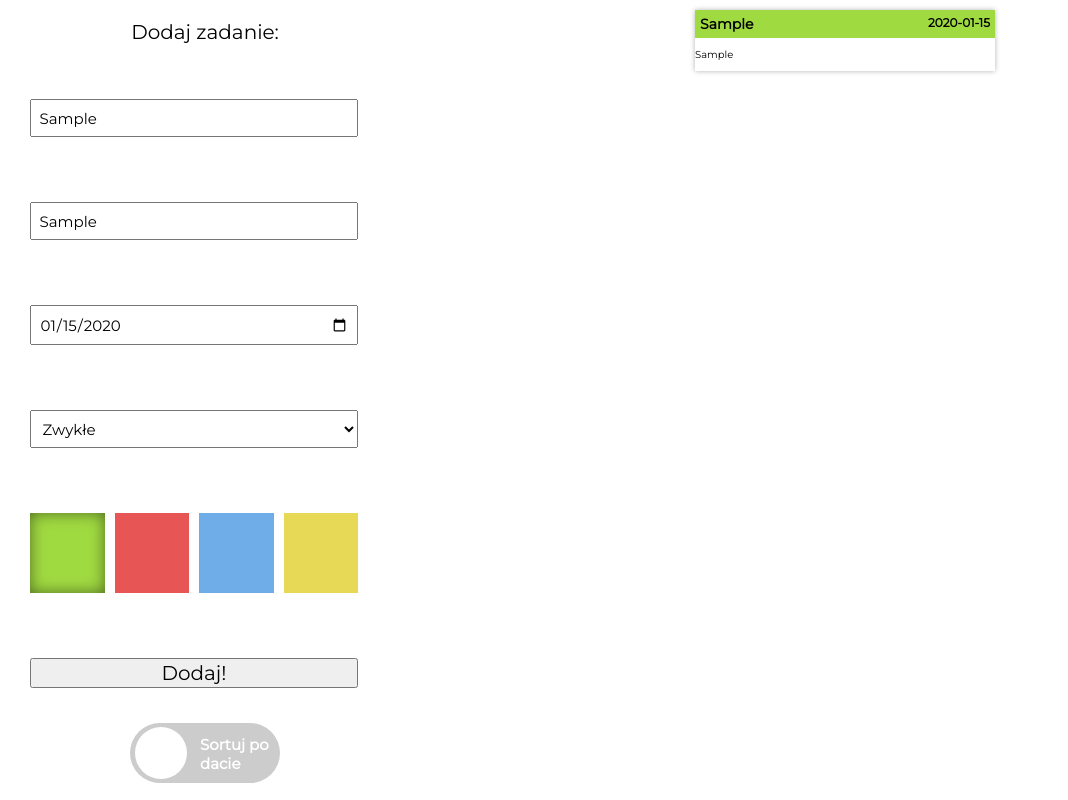
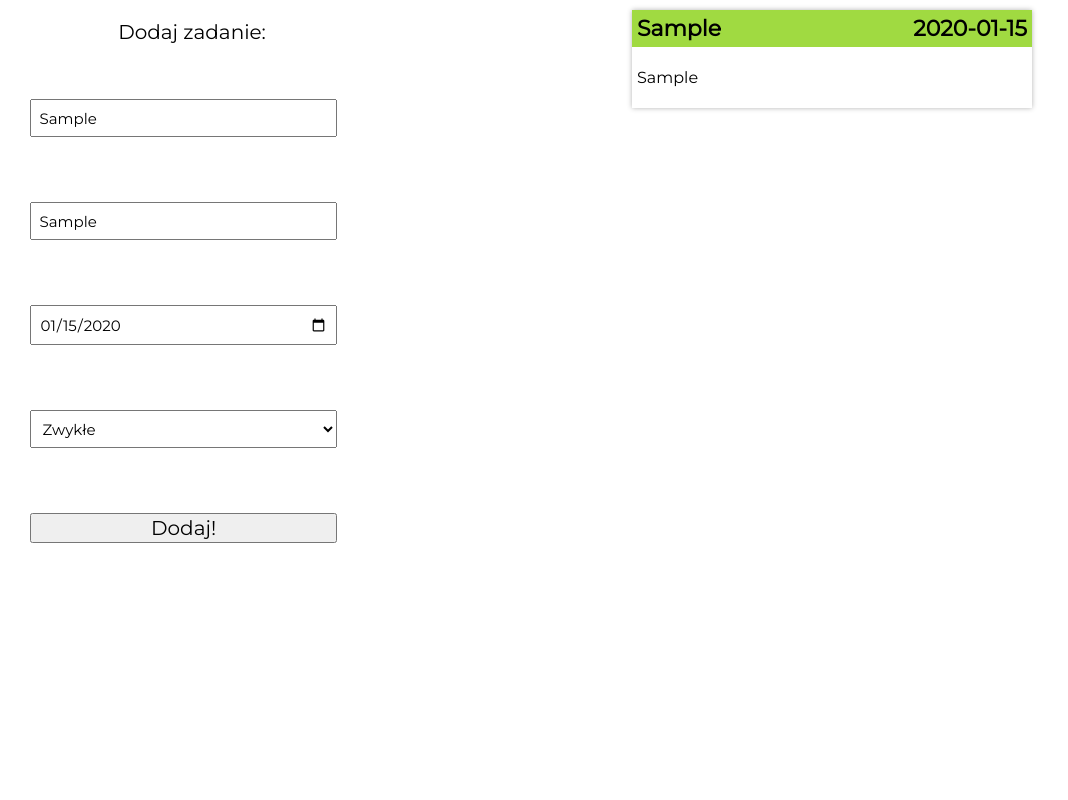
Before and after one commit to KrupaMateusz/NewToDoList, a plain HTML site: page index.html in a window 1280 px wide. Both pictures are taken after typing "Sample", "Sample", "2020-01-15" into the empty fields and a click on the button "Dodaj!". Shown: the whole page, without its empty margins (0-1068 px from the left). Drawn offline with Linux system fonts and the light colour scheme.

Commit message:
lekka zmiana formularza oraz zadań

```diff
--- a/index.css
+++ b/index.css
@@ -53,45 +53,14 @@ form>p, form>.submit{
 .checkBoxShadow{
     box-shadow: inset 0 0 1.5rem rgba(0,0,0,0.5);
 }
-.switch{
-    grid-column-start: 1;
-    grid-column-end: 3;
-    display: flex;
-    justify-content: center;
-}
-.bar{
-    width: 15rem;
-    background-color: #ccc;
-    height: 6rem;
-    border-radius: 30px;
-    padding: 0.4rem;
-    position: relative;
-    transition: .5s;
-}
-.slider{
-    content: '';
-    width: 5.2rem;
-    height: 5.2rem;
-    border-radius: 50%;
-    background-color: white;
-    transition: .5s;
-    position: absolute;
-    left: .5rem;
-}
-.slider-desc{
-    color: white;
-    font-size: 1.5rem;
-    position: absolute;
-    left: 7rem;
-    top: -0.3rem;
-    font-weight: bold;
-}
+
 main{
     display: flex;
     gap: 3rem;
     flex-flow: wrap;
-    place-items: center;
+    flex-direction: row;
     justify-content: center;
+    align-items: baseline;
 }
 .singleTask{
     width: 80%;
@@ -102,6 +71,7 @@ main{
 }
 .taskHeader>h3, .taskHeader>h4{
     margin: 0px;
+    font-size: 2.2rem;
 }
 .taskHeader{
     font-size: 1.2rem;
@@ -109,6 +79,10 @@ main{
     flex-direction: row;
     justify-content: space-between;
     padding: .5rem;
+}
+.singleTask>p{
+    padding: 5px;
+    font-size: 1.6rem;
 }
 @media(min-width: 600px){
     body{
@@ -120,9 +94,9 @@ main{
         flex-direction: column;
     }
     main{
-        align-items: flex-start;
-        display: flex;
-        flex-direction: row;
+        width: 100%;
+        display: grid;
+        grid-template-rows: repeat(10, 10%);
     }
     form> .dataInput,
     form> .colorWrapper,
@@ -134,6 +108,6 @@ main{
         gap: 1rem;
     }
     .singleTask{
-        max-width: 300px;
+        width: clamp(250px,35vw,400px);
     }
 }
--- a/index.html
+++ b/index.html
@@ -13,29 +13,15 @@
 <body>
     <form class="form">
         <p>Dodaj zadanie:</p>
-        <input class="dataInput nazwa" type="text" placeholder="Nazwa:" required>
-        <input class="dataInput kategoria" type="text" placeholder="Kategoria:" required>
-        <input class="dataInput data" type="date" placeholder="Data:" required>
+        <input class="dataInput nazwa" type="text" placeholder="Nazwa:">
+        <input class="dataInput opis" type="text" placeholder="Opis:">
+        <input class="dataInput data" type="date" placeholder="Data:">
         <select class="dataInput priorytet">
             <option value="normal">Zwykłe</option>
             <option value="important">Ważne</option>
             <option value="neededYesterday">Bardzo Pilne</option>
         </select>
-        <div class="colorWrapper">
-            <div class="checkbox green checkBoxShadow"></div>
-            <div class="checkbox red"></div>
-            <div class="checkbox blue"></div>
-            <div class="checkbox yellow"></div>
-        </div>
         <button class="submit">Dodaj!</button>
-        <div class="switch">
-            <div class="bar">
-                <div class="slider">
-
-                </div>
-                <p class="slider-desc">Sortuj po <br> dacie</p>
-            </div>
-        </div>
     </form>
 
     <main class="mainContent">
--- a/index.js
+++ b/index.js
@@ -1,9 +1,5 @@
 const taskSubmit = document.querySelector(".submit");
-const checkboxes = document.querySelectorAll(".checkbox");
 const main = document.querySelector(".mainContent");
-const switchBar = document.querySelector(".bar");
-const slider = document.querySelector(".slider");
-const sliderDesc = document.querySelector(".slider-desc");
 let taskColor="#A0DA41";
 let tasksTab = [];
 let templatesTab = [];
@@ -12,126 +8,16 @@ let sortedTasks=[];
 let taskIndex=0;
 let checked = 0;
 
-//funkcja na zmiane sortowania
-
-switchBar.addEventListener("click", (ev) =>{
-    ev.preventDefault();
-    if(checked === 0){
-        slider.style.left = "9.4rem";
-        checked = 1;
-        sliderDesc.style.left = ".7rem";
-        sliderDesc.innerHTML = "Sortuj po <br> priorytecie"
-    }else{
-        slider.style.left = "0.5rem";
-        checked = 0;
-        sliderDesc.style.left = "7rem";
-        sliderDesc.innerHTML = "Sortuj po <br> dacie"
-    }
-} )
-
-//Sortowanie tablicy
-//przelecieć tyle razy ile jest elementów jeśli jest wyższy priorytet splice i unshift
-const pusher = (arr, ptab) =>{
-    for(let a=0; a<arr.length; a++){
-        ptab.push(arr[a]);
-    }
-}
-const mySort = (tab)=>{
-    let prior0 = [];
-    let prior1 = [];
-    let prior2 = [];
-    let endTab=[];
-    for(let i=0; i<tab.length; i++){
-        if(tab[i].priorytet===0){
-            prior0.push(tab[i]);
-        }else if(tab[i].priorytet===1){
-            prior1.push(tab[i]);
-        }else{
-            prior2.push(tab[i]);
-        }
-    }
-    pusher(prior2, endTab);
-    pusher(prior1, endTab);
-    pusher(prior0, endTab);
-    return endTab;
-}
-
-//sortowanie po dacie wykonania
-
-const dateSort = (tab) => {
-    tab.sort((a, b) => {
-        let aDate=`${a.year}${a.month}${a.day}`;
-        let bDate=`${b.year}${b.month}${b.day}`;
-        return aDate - bDate;
-    });
-    return tab;
-}
-
-
-
-//Tworzenie szablonu dla pojedynczego zadania
-
-let taskTemplateCreate = ({name, kategoria, year, month, day, priorytet, color, desc, index}) =>{
-    let art = document.createElement("article");
-    art.classList.add("singleTask");
-    let header = document.createElement("header");
-    header.classList.add("taskHeader");
-    header.style.background = color;
-    let taskCategory = document.createElement("h3");
-    let taskDate = document.createElement("h4");
-    taskCategory.innerText=kategoria;
-    taskDate.innerText= year +"-"+month+"-"+day;
-    header.appendChild(taskCategory);
-    header.appendChild(taskDate);
-    let taskName = document.createElement("p")
-    taskName.innerText=name;
-    art.appendChild(header);
-    art.appendChild(taskName);
-
-    return art;
-};
-
-//Funkcja zaznaczająca błędy
-
-const inputValidate = (inputElem) => {
-    if(inputElem.value===""){
-        inputElem.style.boxShadow = '0 0 1em rgb(255,59,59)';
-    }
-}
-
-//Funkcja wybierjąca kolor nagłówka
-
-checkboxes.forEach(box=>{
-    box.addEventListener("click", (ev)=>{
-        ev.preventDefault();
-        if (box.classList.contains('red')) {
-            taskColor="#E85555"
-        }else if (box.classList.contains('green')) {
-            taskColor="#A0DA41"
-        }else if (box.classList.contains('blue')) {
-            taskColor="#6EADE8"
-        }else if (box.classList.contains('yellow')) {
-            taskColor="#E7D856"
-        }
-        checkboxes.forEach(Boxes=>{
-            if(Boxes.classList.contains('checkBoxShadow')){
-                Boxes.classList.toggle('checkBoxShadow')
-            }
-        })
-        box.classList.add('checkBoxShadow');
-    })
-})
-
 //Funkcja wywoływana przy wciśnięciu formularza
 
 taskSubmit.addEventListener("click", (ev) => {
     ev.preventDefault();
     const nazwa = document.querySelector(".nazwa");
-    const kategoria = document.querySelector(".kategoria");
+    const opis = document.querySelector(".opis");
     const data = document.querySelector(".data");
     const priorytet = document.querySelector(".priorytet");
 
-    const inputsTab = [nazwa, kategoria, data];
+    const inputsTab = [nazwa, opis, data];
     inputsTab.forEach(inputElem => {
         inputElem.addEventListener("click", (ev)=>{
             ev.preventDefault();
@@ -139,7 +25,7 @@ taskSubmit.addEventListener("click", (ev) => {
             inputElem.style.boxShadow = "none";
         })
     });
-    if(nazwa.value!=="" && kategoria.value!=="" && data.value!==""){
+    if(nazwa.value!=="" && opis.value!=="" && data.value!==""){
         let prior=0;
         if(priorytet.value==="important")
             prior = 1;
@@ -156,39 +42,87 @@ taskSubmit.addEventListener("click", (ev) => {
             }
         task = {
             name: nazwa.value,
-            kategoria: kategoria.value,
+            opis: opis.value,
             year: year,
             month: month,
             day: day,
             priorytet: prior,
-            color: taskColor,
             index: taskIndex
         };
         taskIndex++;
         console.log(task);
         sortedTasks.push(task);
-        if(checked === 1){
 
-            let newSort = mySort(sortedTasks);
-            templatesTab = [];
-            for(let i=0; i<newSort.length; i++){
-                templatesTab.push(taskTemplateCreate(newSort[i]));
-            }
-            main.innerHTML="";
-            templatesTab.forEach(article=>{main.appendChild(article)});
-
-        }else{
-            let dateSorted = dateSort(sortedTasks);
-            templatesTab = [];
-            for(let i=0; i<dateSorted.length; i++){
-                templatesTab.push(taskTemplateCreate(dateSorted[i]));
-            }
-            main.innerHTML="";
-            templatesTab.forEach(article=>{main.appendChild(article)});
-
+        templatesTab = [];
+        for(let i=0; i<sortedTasks.length; i++){
+            templatesTab.push(taskTemplateCreate(sortedTasks[i]));
+            console.log(sortedTasks[i]);
         }
+        main.innerHTML="";
+        templatesTab.forEach(article=>{main.appendChild(article)});
 
     }else{
         inputsTab.forEach(inputElem => inputValidate(inputElem));
     }
 })
+//sortowanie po dacie wykonania
+
+const dateSort = (tab) => {
+    tab.sort((a, b) => {
+        let aDate=`${a.year}${a.month}${a.day}`;
+        let bDate=`${b.year}${b.month}${b.day}`;
+        return aDate - bDate;
+    });
+    return tab;
+}
+
+
+
+//Tworzenie szablonu dla pojedynczego zadania
+
+// let taskTemplateCreate = ({name, kategoria, year, month, day, priorytet, color, desc, index}) =>{
+//     let art = document.createElement("article");
+//     art.classList.add("singleTask");
+//     let header = document.createElement("header");
+//     header.classList.add("taskHeader");
+//     header.style.background = color;
+//     let taskCategory = document.createElement("h3");
+//     let taskDate = document.createElement("h4");
+//     taskCategory.innerText=kategoria;
+//     taskDate.innerText= year +"-"+month+"-"+day;
+//     header.appendChild(taskCategory);
+//     header.appendChild(taskDate);
+//     let taskName = document.createElement("p")
+//     taskName.innerText=name;
+//     art.appendChild(header);
+//     art.appendChild(taskName);
+
+//     return art;
+// };
+
+let taskTemplateCreate = ({name, opis, year, month, day, priorytet, index})=>{
+    let taskTemp = document.createElement("article");
+    taskTemp.classList.add("singleTask");
+    let header = document.createElement("header");
+    header.classList.add("taskHeader");
+    header.style.background = "#A0DA41";
+    let taskName = document.createElement("h3");
+    let taskDate = document.createElement("h4");
+    taskName.innerText=name;
+    taskDate.innerText= year +"-"+month+"-"+day;
+    header.appendChild(taskName);
+    header.appendChild(taskDate);
+    let taskDesc = document.createElement("p")
+    taskDesc.innerText=opis;
+    taskTemp.appendChild(header);
+    taskTemp.appendChild(taskDesc);
+    return taskTemp;
+};
+
+//Funkcja zaznaczająca błędy
+
+const inputValidate = (inputElem) => {
+    if(inputElem.value===""){
+        inputElem.style.boxShadow = '0 0 1em rgb(255,59,59)';
+    }
+}
```
